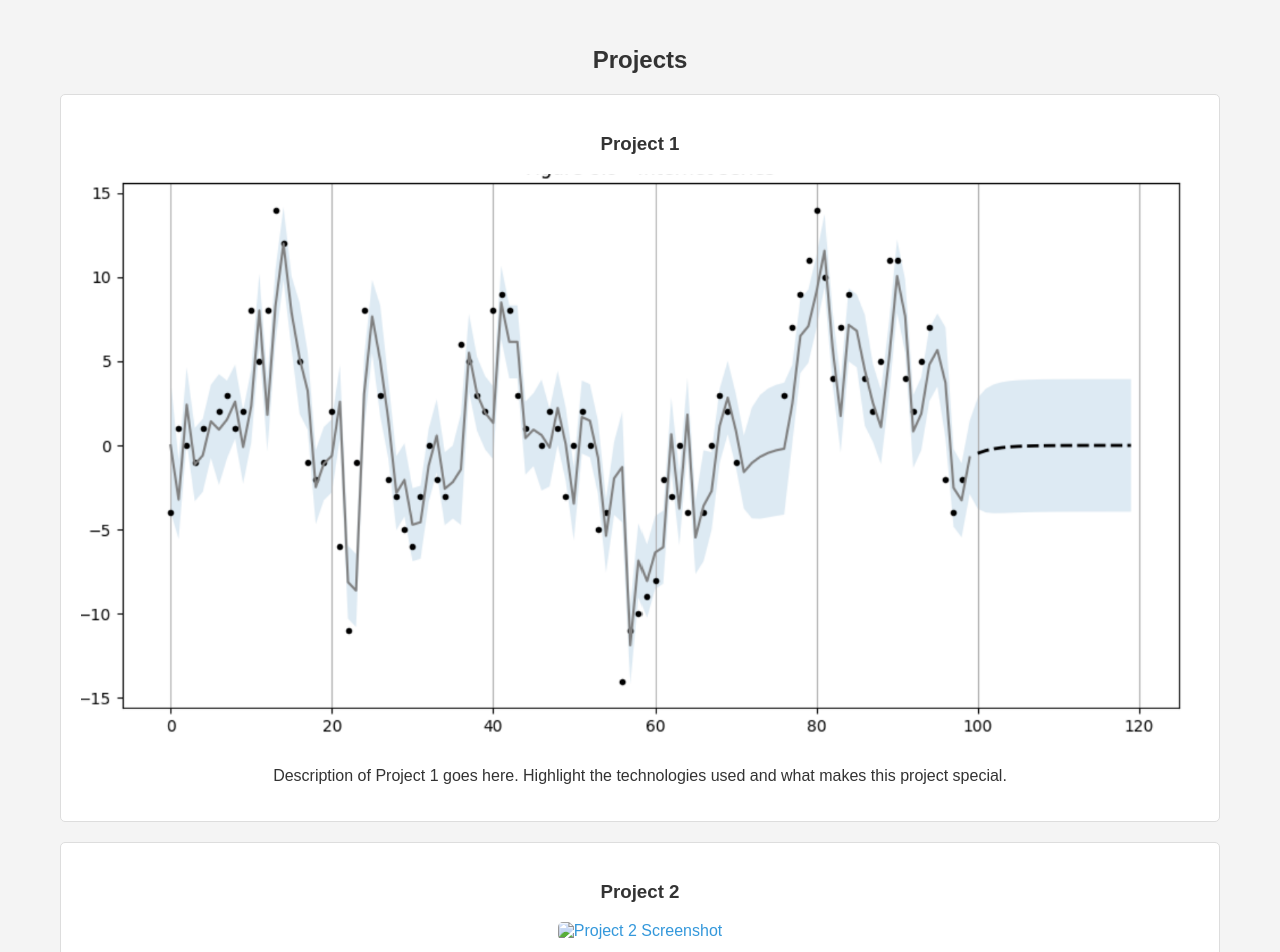
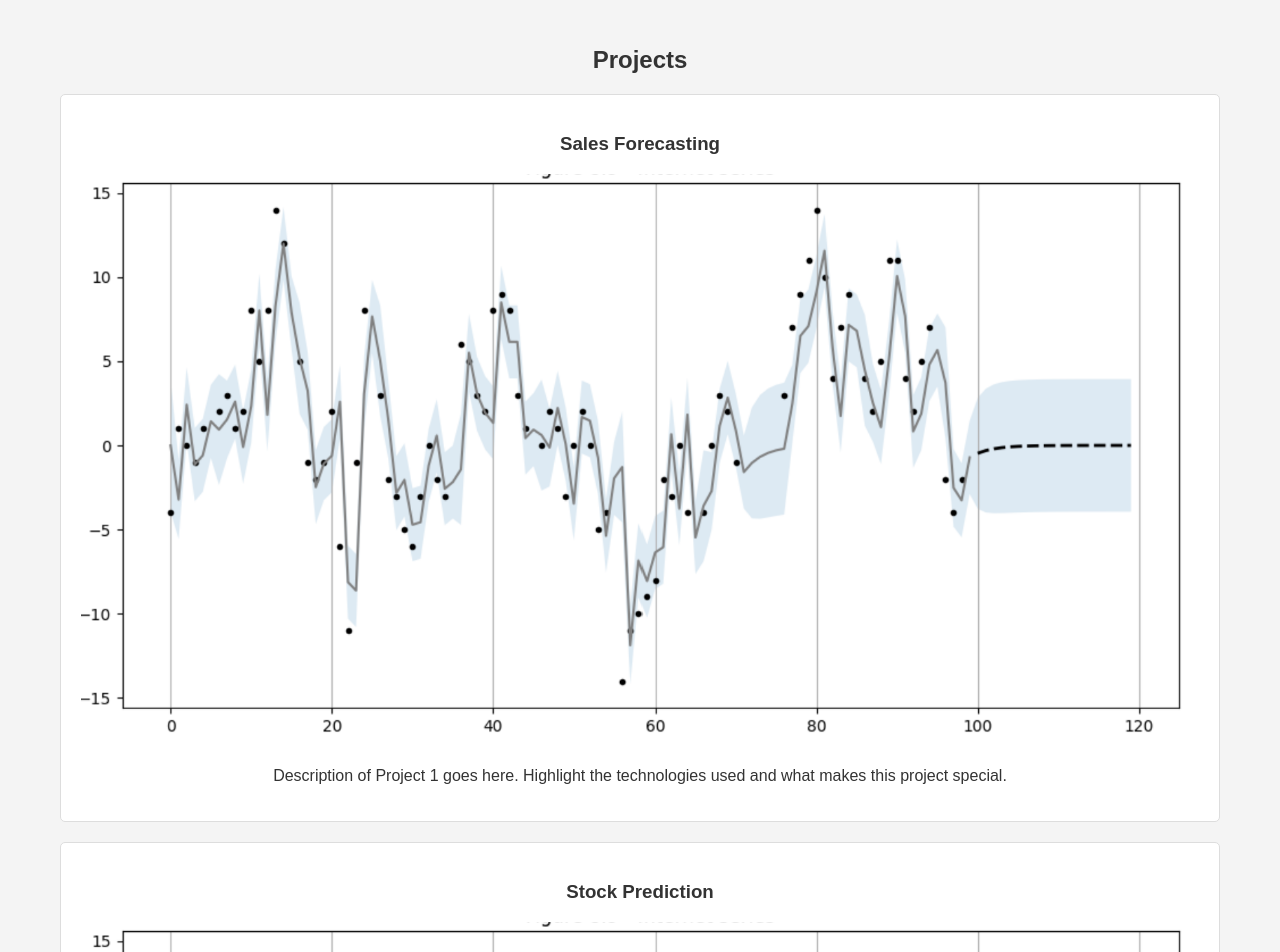
Before and after one commit to brettkerstein/brettkerstein.github.io, a plain HTML site: page index.html in a window 1280 px wide. Shown: the part 360-1312 px from the top of the page. Drawn offline with Linux system fonts and the light colour scheme.

Commit message:
added project 2

```diff
--- a/index.html
+++ b/index.html
@@ -100,17 +100,17 @@
     <h2>Projects</h2>
 
     <div class="project">
-        <h3>Project 1</h3>
+        <h3>Sales Forecasting</h3>
         <a href="https://github.com/brettkerstein/kaggle_store_sales" target="_blank">
-            <img src="../images/SARIMAX_examplephoto.png" alt="Project 1 Screenshot">
+            <img src="../images/SARIMAX_examplephoto.png" alt="Sales Forecasting">
         </a>
         <p>Description of Project 1 goes here. Highlight the technologies used and what makes this project special.</p>
     </div>
 
     <div class="project">
-        <h3>Project 2</h3>
-        <a href="https://github.com/brettkerstein/project2" target="_blank">
-            <img src="project2_screenshot.jpg" alt="Project 2 Screenshot">
+        <h3>Stock Prediction</h3>
+        <a href="https://github.com/brettkerstein/stock_anomaly_detection" target="_blank">
+            <img src="../images/SARIMAX_examplephoto.png" alt="Stock Prediction">
         </a>
         <p>Description of Project 2 goes here. You can also mention the challenges you solved while building it.</p>
     </div>
```
Also changed, not shown: images/stock_prediction_examplephoto.png (added).
